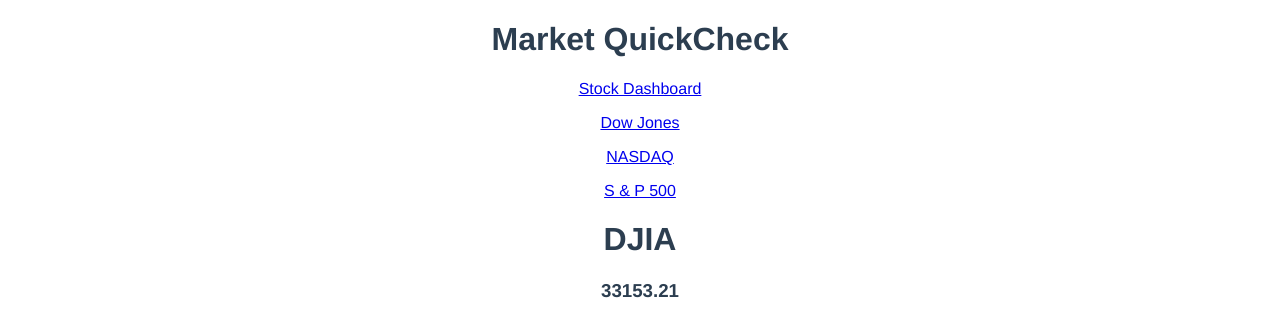
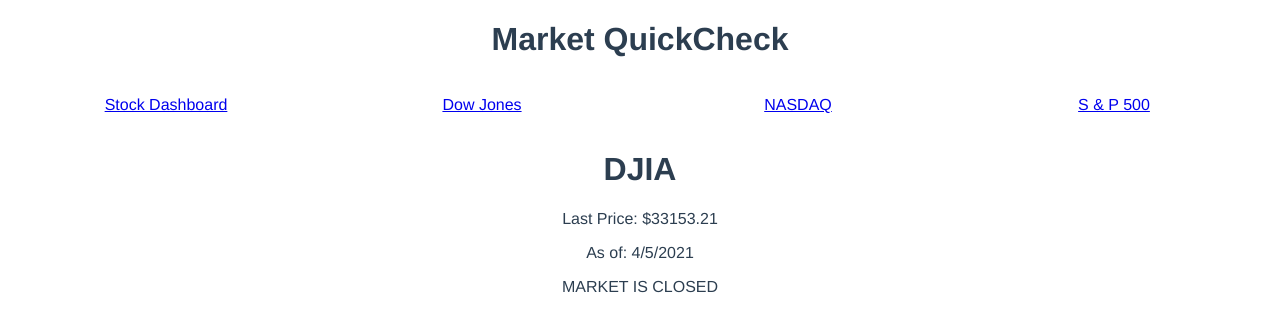
Before and after one commit to prstepic/StockMarketTool, a Vue app in the folder client/: page /djia in a window 1280 px wide. Shown: the top 336 px of the page. Built offline with nearby package versions, Linux system fonts and the light colour scheme.

Commit message:
making modular components

```diff
--- a/client/src/components/NavigationBar.vue
+++ b/client/src/components/NavigationBar.vue
@@ -1,4 +1,5 @@
 <template>
+  <!-- div to contain router links that will link to different pages -->
   <div id="navBar">
     <router-link to="/homepage" id="homeLink">
       <p> Stock Dashboard </p>
@@ -16,13 +17,15 @@
 </template>
 
 <script>
+  // Export the component with name NavigationBar so it can be used elsewhere
   export default {
     name: 'NavigationBar'
   }
 </script>
 
 <style scoped>
-  h1 {
-
+  #navBar {
+    display: grid;
+    grid-template-columns: repeat(4, 1fr);
   }
 </style>
--- /dev/null
+++ b/client/src/components/StockDetail.vue
@@ -0,0 +1,60 @@
+<template>
+  <!-- div that will contain information on a specific stock, if the stock is not found, page not found displays
+  The stock information comes from the prop value stockSymbol
+  -->
+  <div class="detailedPage" v-if="stockSymbol">
+    <h1 class="symbolTitle"> {{ stockSymbol.ticker }} </h1>
+    <p class="lastPrice"> Last Price: ${{ stockSymbol.lastPrice }} </p>
+    <p class="asOfDate"> As of: {{ currentDate().month }}/{{ currentDate().day }}/{{ currentDate().year }}</p>
+    <p class="marketHours"
+      v-show="!isMarketOpen()"
+    >
+      MARKET IS CLOSED
+    </p>
+  </div>
+  <PageNotFound v-else/>
+</template>
+
+<script>
+  import PageNotFound from '../views/PageNotFound.vue'
+
+  /* Export the component with name StockDetail so it can be used elsewhere
+  The component will contain a prop value, stockSymbol, in which its parent component can pass it a value
+  The isMarketOpen function will return if the market is open or not to the component
+  The currentDate function calculates the current date (MM/DD/YYYY) to the component
+  PageNotFound component will be used to display a 404 error for /detailed/<stock> if the stock is not found
+  */
+  export default {
+    name: 'StockDetail',
+    props: ['stockSymbol'],
+    methods: {
+      isMarketOpen() {
+        var d = new Date()
+        var minutes = d.getMinutes()
+        var hours = d.getHours()
+        var day = d.getDay()
+        if((day > 0 && day < 6) && ((hours > 8 && hours < 15) || (hours == 8 && minutes > 30 && hours < 15))){
+          return true
+        }
+        else {
+          return false
+        }
+      },
+      currentDate() {
+        var d = new Date()
+        var today = {
+          month: d.getMonth() + 1,
+          day: d.getDay() + 1,
+          year: d.getFullYear()
+        }
+        return today
+      }
+    },
+    components: {
+      PageNotFound
+    }
+  }
+</script>
+
+<style scoped>
+</style>
--- /dev/null
+++ b/client/src/components/StockGrid.vue
@@ -0,0 +1,37 @@
+<template>
+  <!-- div to contain StockGridItems from StockGridItem.vue displayed using v-for
+  bind each StockGridItem with a object from the stocks Array
+  The StockGridItem's stock prop then is filled with stock from the Array
+  -->
+  <div class="tickerGrid">
+    <StockGridItem
+      v-for="stock in stocks"
+      :key="stock.ticker"
+      :stock="stock"/>
+  </div>
+</template>
+
+<script>
+  import StockGridItem from './StockGridItem'
+
+  /* Export the component with name StockGrid so it can be used elsewhere
+  This component will use StockGridItem components found in StockGridItem.vue
+  A prop value of stocks will be passed to the component which will be an Array of objects
+  */
+  export default {
+    name: 'StockGrid',
+    components: {
+      StockGridItem
+    },
+    props: ['stocks']
+  }
+</script>
+
+<style scoped>
+  .tickerGrid {
+    display: grid;
+    grid-template-columns: repeat(3, 1fr);
+    gap: 50px;
+    grid-auto-rows: minmax(200px, auto);
+  }
+</style>
--- /dev/null
+++ b/client/src/components/StockGridItem.vue
@@ -0,0 +1,44 @@
+<template>
+  <!-- div to contain information on a particular stock which will be displayed with other items in a grid
+  Use the prop value, stock, to fill in information about a passed down stock from the parent component
+  StockGrid will pass this stock value to the stock prop in this component
+  Each item will also have a link to the detailed page of the stock using v-bind:to
+  -->
+  <div class="stockItem">
+    <h3 class="tickerName"> {{ stock.ticker }} </h3>
+    <h5 class="tickerPrice"> ${{ stock.lastPrice }} </h5>
+    <p class="marketDate"> {{ currentDate().month }}/{{ currentDate().day }}/{{ currentDate().year }} </p>
+    <router-link v-bind:to="'/detailed/' + stock.ticker">
+      <button> View stock </button>
+    </router-link>
+  </div>
+
+</template>
+
+<script>
+  /* Export the component with name StockGridItem so it can be used elsewhere
+  The prop stock will be filled by the parent component and will be used to show info about a stock
+  The currentDate function will return the current date (MM/DD/YYYY) to the component
+  */
+  export default {
+    name: 'StockGridItem',
+    props: ['stock'],
+    methods: {
+      currentDate() {
+        var d = new Date()
+        var today = {
+          month: d.getMonth() + 1,
+          day: d.getDay() + 1,
+          year: d.getFullYear()
+        }
+        return today
+      }
+    }
+  }
+</script>
+
+<style scoped>
+  .stockItem {
+    border: 1px solid black;
+  }
+</style>
--- a/client/src/dummy-data.js
+++ b/client/src/dummy-data.js
@@ -39,15 +39,15 @@
 
 export const indices = [
   {
-    symbol: 'DJIA',
-    lastValue: '33153.21'
+    ticker: 'DJIA',
+    lastPrice: '33153.21'
   },
   {
-    symbol: 'IXIC',
-    lastValue: '13480.10'
+    ticker: 'IXIC',
+    lastPrice: '13480.10'
   },
   {
-    symbol: 'INX',
-    lastValue: '4019.87'
+    ticker: 'INX',
+    lastPrice: '4019.87'
   }
 ]
--- a/client/src/router/index.js
+++ b/client/src/router/index.js
@@ -9,6 +9,9 @@
 
 Vue.use(VueRouter)
 
+/* routes each url to a Vue in the project using the component: property
+The '*' handles other url's not handled by the router
+*/
 const routes = [
   {
     path: '/homepage',
--- a/client/src/views/DetailedPage.vue
+++ b/client/src/views/DetailedPage.vue
@@ -1,20 +1,18 @@
 <template>
-  <div class="detailedPage" v-if="symbol">
-    <h1 class="symbolTitle"> {{ symbol.ticker }} </h1>
-    <p class="lastPrice"> Last Price: ${{ symbol.lastPrice }} </p>
-    <p class="asOfDate"> As of: {{ symbol.date }} </p>
-    <p class="marketHours"
-      v-show="!isMarketOpen()"
-    >
-      MARKET IS CLOSED
-    </p>
-  </div>
-  <PageNotFound v-else/>
+  <!-- Display the detailed information of a stock using the StockDetail component
+  StockDetail's stockSymbol prop value will be filled with symbol using v-bind
+  -->
+  <StockDetail :stockSymbol="symbol" />
 </template>
 
 <script>
   import { fakeLastPrices } from '../dummy-data'
-  import PageNotFound from './PageNotFound'
+  import StockDetail from '../components/StockDetail.vue'
+
+  /* Export the Vue with name DetailedPage so it can be referenced elsewhere (i.e. the router)
+  The symbol will be found in the Array of stocks using find()
+  The StockDetail component will be used to show the information about a stock
+  */
   export default {
     name: 'DetailedPage',
     data() {
@@ -23,21 +21,10 @@
       }
     },
     methods: {
-      isMarketOpen() {
-        var d = new Date()
-        var minutes = d.getMinutes()
-        var hours = d.getHours()
-        var day = d.getDay()
-        if((day > 0 && day < 6) && ((hours > 8 && hours < 15) || (hours == 8 && minutes > 30 && hours < 15))){
-          return true
-        }
-        else {
-          return false
-        }
-      }
+
     },
     components: {
-      PageNotFound
+      StockDetail
     }
 
   }
--- a/client/src/views/DowJonesPage.vue
+++ b/client/src/views/DowJonesPage.vue
@@ -1,18 +1,29 @@
 <template>
+  <!-- Display the detailed information of the Dow Jones using the StockDetail component
+  StockDetail's stockSymbol prop value will be filled with symbol using v-bind
+  -->
   <div class="pageView">
-    <h1>  {{ marketIndex.symbol }} </h1>
-    <h3> {{ marketIndex.lastValue }} </h3>
+    <StockDetail :stockSymbol="marketIndex" />
   </div>
 </template>
 
 <script>
   import { indices } from '../dummy-data'
+  import StockDetail from '../components/StockDetail.vue'
+
+  /* Export the Vue with name DowJonesPage so it can be referenced elsewhere (i.e. the router)
+  The symbol will be found in the indices Array using find()
+  The StockDetail component will be used to show the information the Dow Jones
+  */
   export default {
     name: 'DowJonesPage',
     data() {
       return {
-        marketIndex: indices.find( (index) => index.symbol === 'DJIA')
+        marketIndex: indices.find( (index) => index.ticker === 'DJIA')
       }
+    },
+    components: {
+      StockDetail
     }
   }
 </script>
--- a/client/src/views/NasdaqPage.vue
+++ b/client/src/views/NasdaqPage.vue
@@ -1,18 +1,29 @@
 <template>
+  <!-- Display the detailed information of the NASDAQ using the StockDetail component
+  StockDetail's stockSymbol prop value will be filled with symbol using v-bind
+  -->
   <div class="pageView">
-    <h1> {{ marketIndex.symbol }} </h1>
-    <h3> {{ marketIndex.lastValue }} </h3>
+    <StockDetail :stockSymbol="marketIndex" />
   </div>
 </template>
 
 <script>
   import { indices } from '../dummy-data'
+  import StockDetail from '../components/StockDetail.vue'
+
+  /* Export the Vue with name NasdaqPage so it can be referenced elsewhere (i.e. the router)
+  The symbol will be found in the indices Array using find()
+  The StockDetail component will be used to show the information the NASDAQ
+  */
   export default {
     name: 'NasdaqPage',
     data() {
       return {
-        marketIndex: indices.find( (index) => index.symbol === 'IXIC')
+        marketIndex: indices.find( (index) => index.ticker === 'IXIC')
       }
+    },
+    components: {
+      StockDetail
     }
   }
 </script>
--- a/client/src/views/SandP500Page.vue
+++ b/client/src/views/SandP500Page.vue
@@ -1,18 +1,29 @@
 <template>
+  <!-- Display the detailed information of the S&P 500 using the StockDetail component
+  StockDetail's stockSymbol prop value will be filled with symbol using v-bind
+  -->
   <div class="pageView">
-    <h1> {{ marketIndex.symbol }} </h1>
-    <h3> {{ marketIndex.lastValue }} </h3>
+    <StockDetail :stockSymbol="marketIndex" />
   </div>
 </template>
 
 <script>
   import { indices } from '../dummy-data'
+  import StockDetail from '../components/StockDetail.vue'
+
+  /* Export the Vue with name SandP500Page so it can be referenced elsewhere (i.e. the router)
+  The symbol will be found in the indices Array using find()
+  The StockDetail component will be used to show the information the S&P 500
+  */
   export default {
     name: 'SandP500Page.vue',
     data() {
       return {
-        marketIndex: indices.find( (index) => index.symbol === 'INX')
+        marketIndex: indices.find( (index) => index.ticker === 'INX')
       }
+    },
+    components: {
+      StockDetail
     }
   }
 </script>
```
Also changed, not shown: client/src/views/HomePage.vue (+16 -33 lines).
